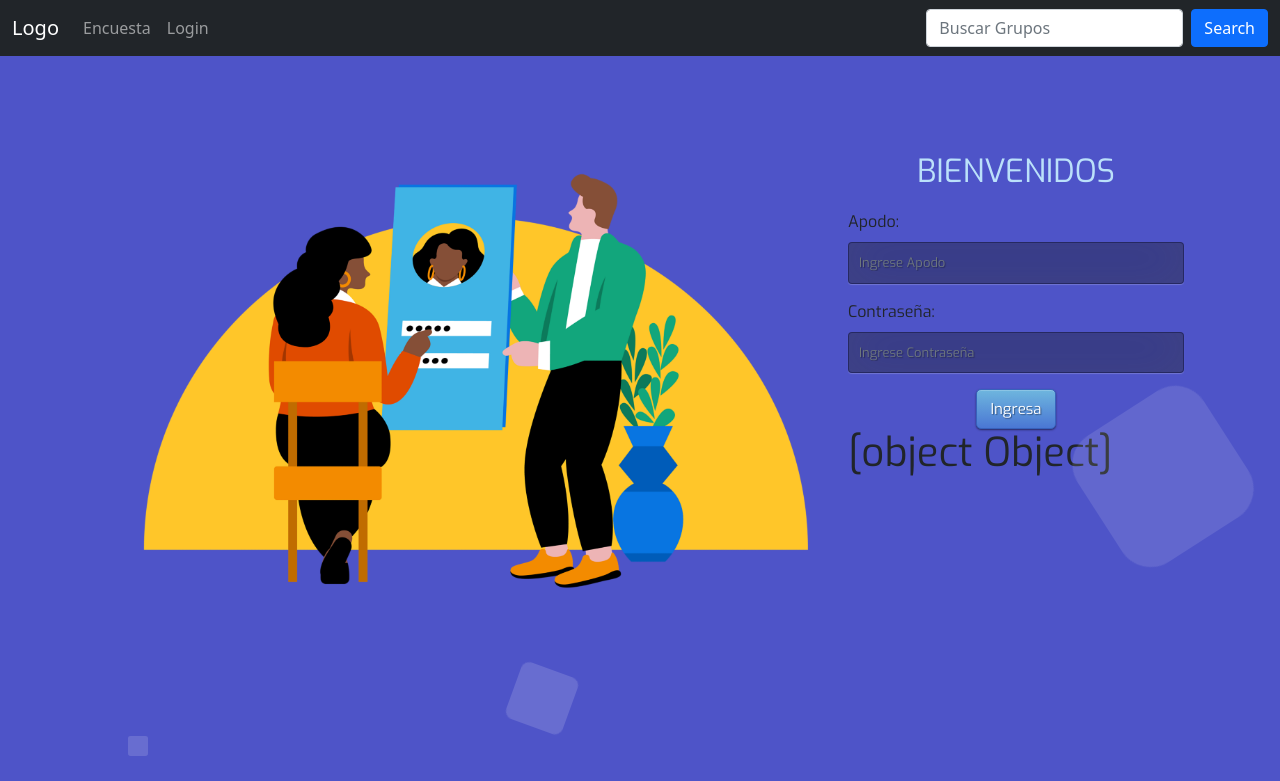
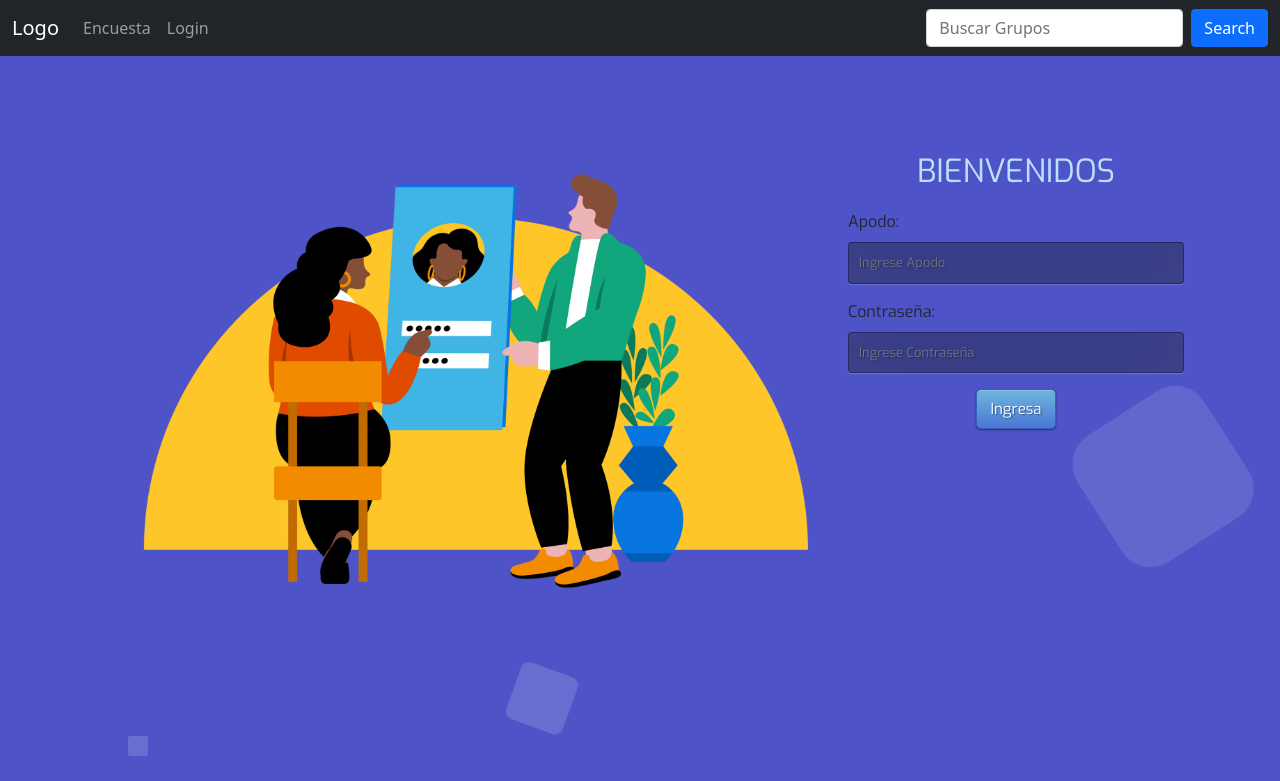
Before and after one commit to SidMox120897/ProIngSodt, an Angular app: page /login in a window 1280 px wide. Shown: the top 781 px of the page. Built offline with nearby package versions, Linux system fonts and the light colour scheme.

Commit message:
Update login.component.html

```diff
--- a/src/app/usuario/components/login/login.component.html
+++ b/src/app/usuario/components/login/login.component.html
@@ -16,8 +16,6 @@
 
               <img src="assets/img/login.png" alt="" class="h-100 w-100">
             </div>
-
-
 
             <div class="col-4">
              <div class="titulo"> <h2 >BIENVENIDOS</h2></div><!---centramos-->
@@ -54,7 +52,7 @@
               </div>
               -->
               <h1>
-                {{userdata}}
+
               </h1>
             </div>
           </div>
```
